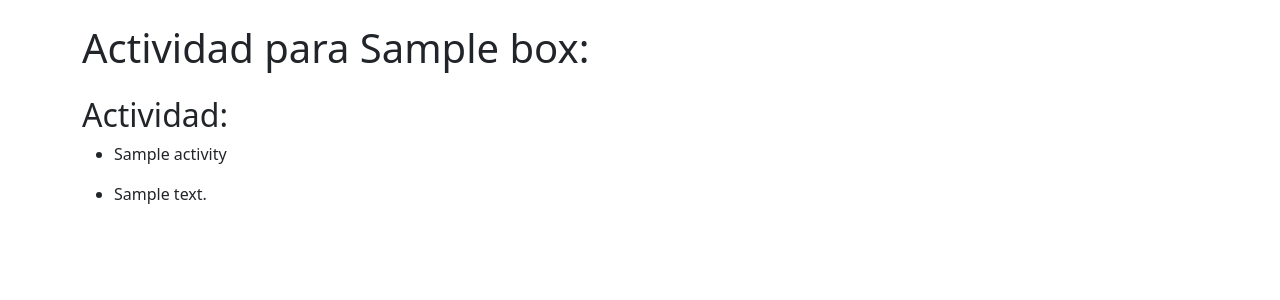
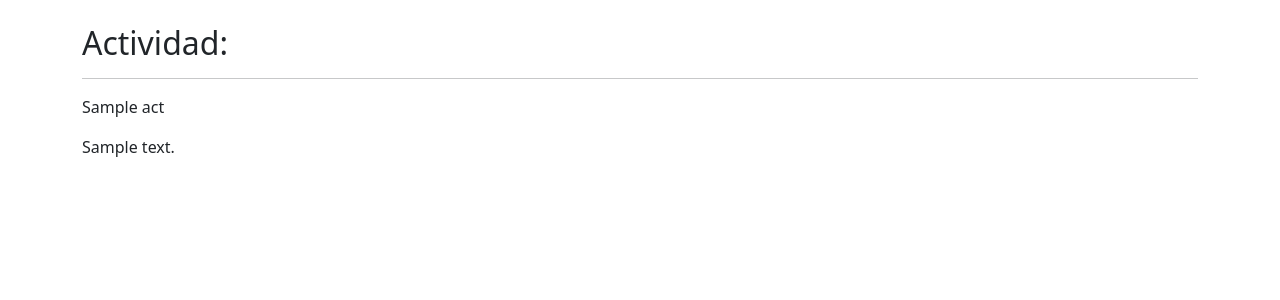
Before and after one commit to ildecarz/bigbox, a Django app: template bigbox/templates/bigbox/activity_detail.html in a window 1280 px wide. Shown: the part 56-356 px from the top of the page. Run offline with Django 3.2, Linux system fonts and the light colour scheme; tables that the repository leaves empty hold one stand-in row (values such as "Sample post"); the template is opened without the code that fills it: values that come from a table or form of the project are taken from there, most other values are stand-ins (such as "Sample title", 1, 10 or a date in 2020); parts of the project's set-up code (start-up, migrations or seed data) failed here and were passed over.

Commit message:
Changing Some Code

```diff
--- a/bigbox/templates/bigbox/activity_detail.html
+++ b/bigbox/templates/bigbox/activity_detail.html
@@ -2,21 +2,14 @@
 
 
 {% block content %}
-<div class="container mt-4">
-    <h1>Actividad para {{ box.name }}:</h1>
-</div>
-
 
 <div class="container mt-4">
 
     <h2>Actividad:</h2>
-    {% for act in activities %}
-        <ul>
-            <li><p>{{ act.name }}</p> </li>
-            <li><p>{{ act.description }}</p> </li>
-        </ul>
+    <hr>
+        <p>{{ act.name }}</p>
+        <p>{{ act.description }}</p>
 
-    {% endfor %}
 
 </div>
 
--- a/bigbox/urls.py
+++ b/bigbox/urls.py
@@ -5,6 +5,6 @@ urlpatterns = [
     path('base_url/box/', BoxListView.as_view(), name='box-list-view'),
     path('base_url/box/<int:pk>/', BoxDetailView.as_view(), name='box-detail-view'),
     path('base_url/box/<int:pk>/activity/', ActivityListView.as_view(), name='activity-list-view'),
-    path('base_url/box/<int:pk>/activity/<int:pk_2>/', BoxActivityDetailView.as_view(), name='box-activity-detail-view'),
+    path('base_url/box/<int:pk_1 >/activity/<int:pk>/', BoxActivityDetailView.as_view(), name='box-activity-detail-view'),
     path('base_url/box/<slug>/', BoxSlugDetailView.as_view(), name= 'slug-view')
 ]
--- a/bigbox/views.py
+++ b/bigbox/views.py
@@ -35,14 +35,14 @@ class ActivityListView(ListView):
 
 class BoxActivityDetailView(DetailView):
 
-    model = Box
+    model = Activity
     template_name = 'bigbox/activity_detail.html'
+    context_object_name = 'activities'
 
     def get_context_data(self, **kwargs):
 
         context = super().get_context_data(**kwargs)
-        context['page_alt']= Activity.objects.get(id=self.kwargs.get('pk_2'))
-        context['activities'] = Activity.objects.values('name', 'description')[:1]
+        context['page_alt']= Box.objects.get(id=self.kwargs.get('pk_1'))
         return context
 
 class BoxSlugDetailView(DetailView):
```
